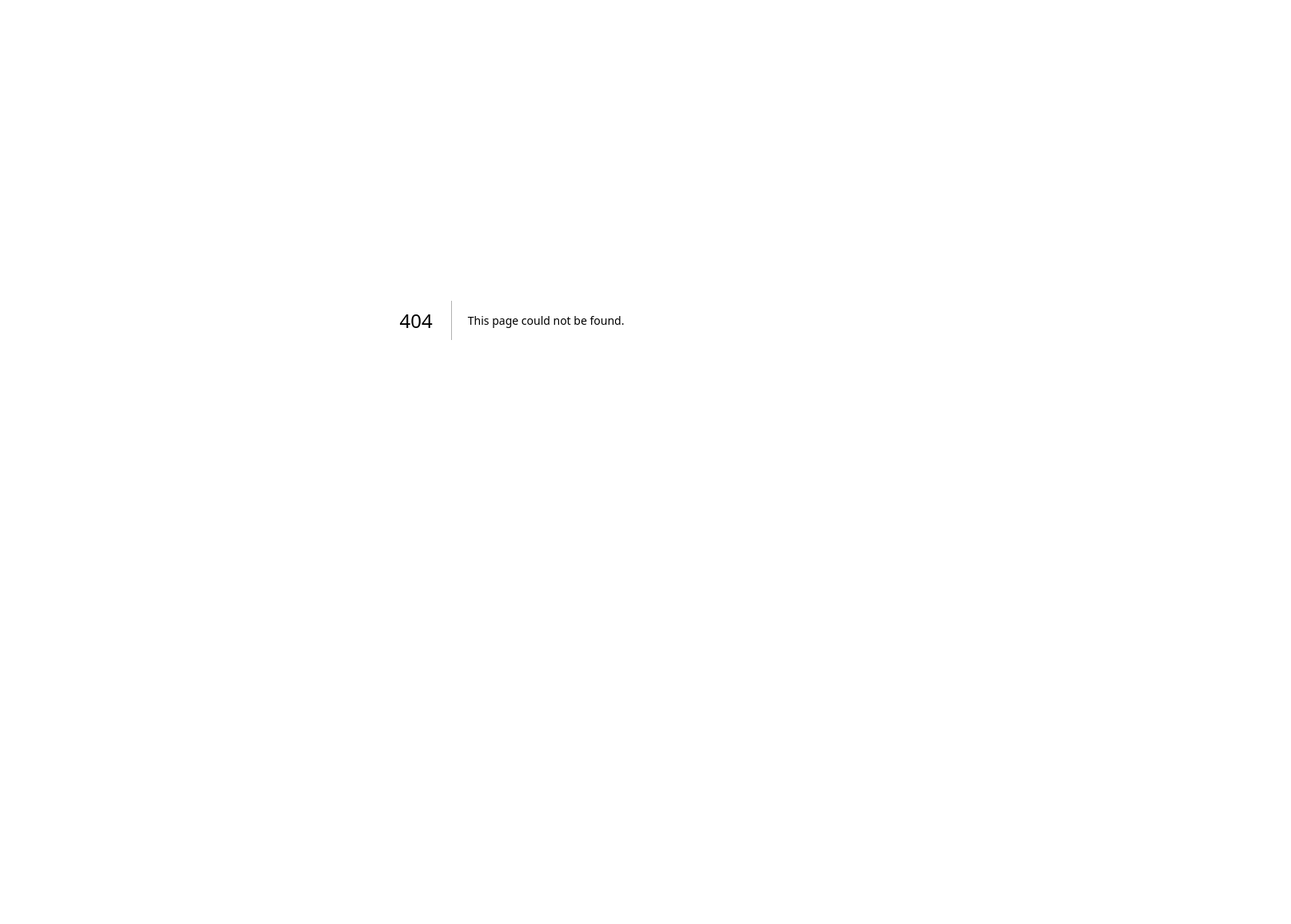
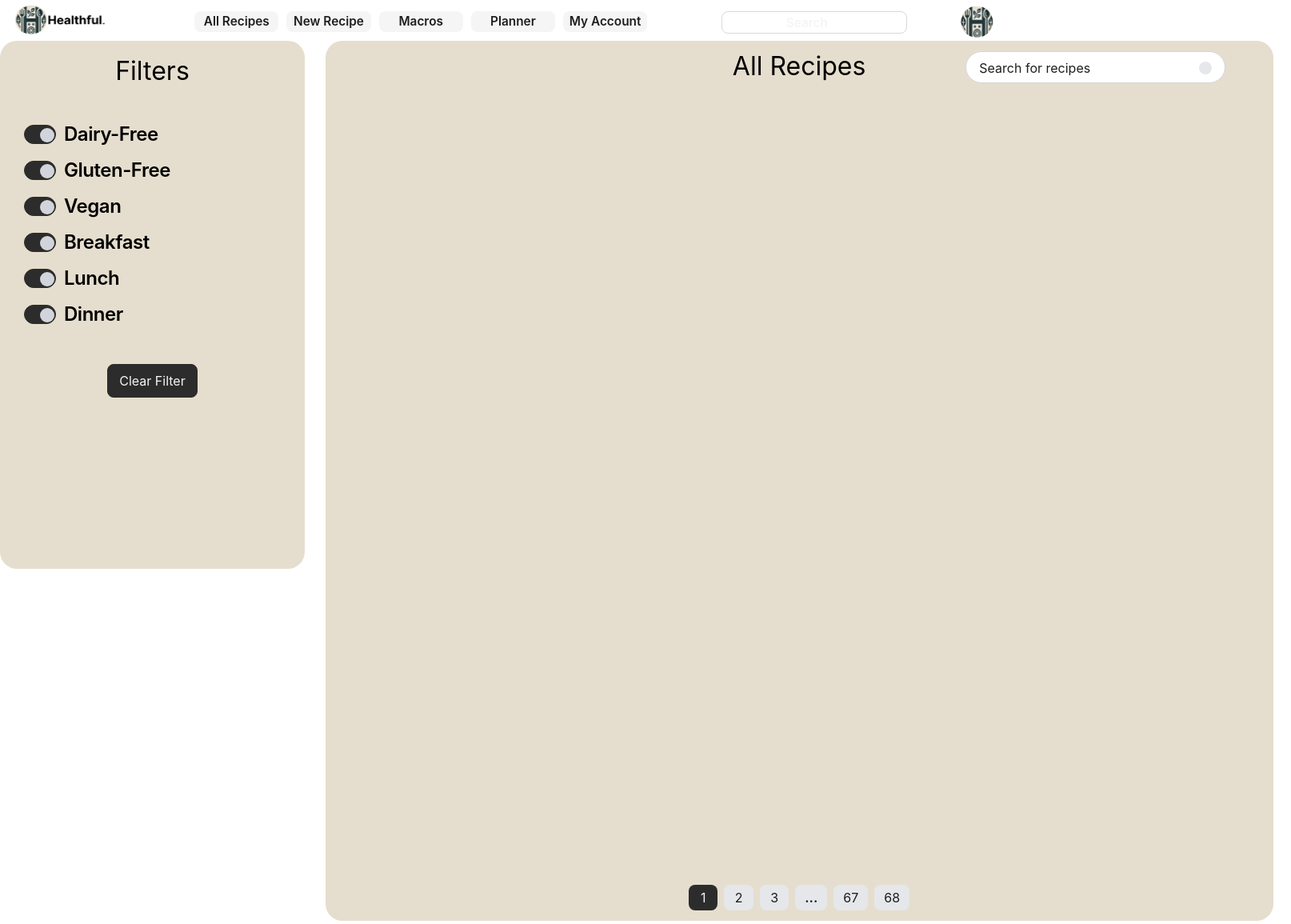
Before and after one commit to itsharryb13/Healthfull, a Next.js app: page /AllRecipePage in a window 1280 px wide. Before the commit this address had no page. Shown: the top 1155 px of the page at 80% size, 1614 px wide, since content can reach past the window. Before the commit the page ends 800 px from the top, so only its background shows below. Built offline with nearby package versions, Linux system fonts and the light colour scheme.

Commit message:
All Recipes, No Recipe Cards Added

```diff
--- /dev/null
+++ b/app/AllRecipePage/page.tsx
@@ -0,0 +1,14 @@
+import { NavBarH } from "../components/Shared/NavbarH";
+import AllRecipes from "../components/AllRecipe/AllRecipes";
+import { Footer } from "../components/Shared/Footer";
+
+const AllRecipePage  = () => {
+    return (
+        <div>
+          <NavBarH/>
+          <AllRecipes/>
+          <Footer/>
+        </div>
+    );
+   };
+   export default AllRecipePage;
--- /dev/null
+++ b/app/components/AllRecipe/AllRecipes.tsx
@@ -0,0 +1,76 @@
+// AllRecipes.js
+export default function AllRecipes() {
+  return (
+    <div className="main-container w-[1614px] h-[1220px] relative mx-auto my-0 flex flex-row gap-[2vw]">
+      {/* Filters Section on the Left */}
+      <div className="w-[381px] h-[660px] bg-[#e5dece] rounded-[21px] pt-[1.5vw] pb-[1vw] flex flex-col items-center relative"> {/* Centered Filters section */}
+        {/* Centered Filters Header */}
+        <span className="block h-[45px] font-['Inter'] text-[32px] font-normal leading-[38.4px] text-[#000] relative text-center whitespace-nowrap z-[1] mt-0 mb-[20px]">
+          Filters
+        </span>
+        {/* Filter Items Left-Aligned */}
+        <div className="w-full flex flex-col items-start pl-[30px] pr-[20px]"> {/* Container for left-aligned items */}
+          {[
+            "Dairy-Free",
+            "Gluten-Free",
+            "Vegan",
+            "Breakfast",
+            "Lunch",
+            "Dinner",
+          ].map((filter, index) => (
+            <span
+              key={index}
+              className="flex items-center h-[25px] font-['Inter'] text-[24px] font-semibold leading-[25px] text-[#000] tracking-[-0.48px] relative text-left whitespace-nowrap z-[27] mt-[20px] mr-0 mb-0 gap-[10px]"
+            >
+              <div className="w-[40px] h-[24px] bg-[#2c2c2c] rounded-full border-solid border border-[#2c2c2c] relative overflow-hidden">
+                <div className="w-[18px] h-[18px] bg-gray-300 rounded-full relative z-[26] mt-[3px] ml-[19px]" />
+              </div>
+              {filter}
+            </span>
+          ))}
+        </div>
+        {/* Centered Clear Filter Button */}
+        <div className="flex w-[113px] pt-[12px] pr-[12px] pb-[12px] pl-[12px] gap-[8px] justify-center items-center flex-nowrap bg-[#2c2c2c] rounded-[8px] border-solid border border-[#2c2c2c] relative overflow-hidden z-[2] mt-[50px]">
+          <span className="h-[16px] shrink-0 basis-auto font-['Inter'] text-[16px] font-normal leading-[16px] text-[#f5f5f5] relative text-center whitespace-nowrap z-[3]">
+            Clear Filter
+          </span>
+        </div>
+      </div>
+
+      {/* All Recipes Section on the Right */}
+      <div className="w-[1185px] h-[1100px] bg-[#e5dece] rounded-[21px] pt-[1vw] pb-[1vw] flex flex-col items-center justify-between">
+        {/* Search Bar and Header */}
+        <div className="relative w-full flex flex-col items-center">
+          <span className="font-['Inter'] text-[32px] font-normal leading-[38.4px] text-[#000] text-center mb-[20px]">
+            All Recipes
+          </span>
+          <div className="flex w-[325px] h-[40px] pt-[14px] pr-[16px] pb-[12px] pl-[16px] gap-[10px] items-center bg-white rounded-full border border-gray-300 absolute top-[-0px] right-[5%] overflow-hidden z-[31]">
+            <span className="h-[16px] grow shrink-0 basis-auto font-['Inter'] text-[16px] font-normal leading-[16px] text-[#1e1e1e] relative text-left whitespace-nowrap z-[32]">
+              Search for recipes
+            </span>
+            <div className="w-[16px] h-[16px] shrink-0 relative overflow-hidden z-[33] bg-gray-200 rounded-full" />
+          </div>
+        </div>
+        {/* Pagination Section Moved Up */}
+        <div className="flex w-[276px] gap-[8px] items-center flex-nowrap relative z-[36] mt-[40px] mx-auto">
+          {["1", "2", "3", "...", "67", "68"].map((item, index) => (
+            <div
+              key={index}
+              className={`flex w-[${item === "..." ? "47px" : "44px"}] pt-[8px] pr-[12px] pb-[8px] pl-[12px] flex-col justify-center items-center ${
+                item === "1" ? "bg-[#2c2c2c]" : "bg-gray-200"
+              } rounded-[8px] relative z-[${37 + index * 2}]`}
+            >
+              <span
+                className={`h-[16px] shrink-0 font-['Inter'] text-[16px] ${
+                  item === "..." ? "font-bold" : "font-normal"
+                } leading-[16px] text-[#${item === "1" ? "f5f5f5" : "1e1e1e"}]`}
+              >
+                {item}
+              </span>
+            </div>
+          ))}
+        </div>
+      </div>
+    </div>
+  );
+}
--- a/app/components/Shared/NavbarH.tsx
+++ b/app/components/Shared/NavbarH.tsx
@@ -47,12 +47,13 @@ export function NavBarH(){
                   </button>
                 </Link>
 
+                <Link href="../../AllRecipePage">
                   <button className='flex w-[9.13%] h-[52.87%] pt-[1vw] pr-[1vw] pb-[1vw] pl-[1vw] gap-[2vw] justify-center items-center flex-nowrap bg-[#f5f5f5]  rounded-[8px] border-none absolute top-[16.22%] left-[10%] z-[7] pointer'>
                     <span className="h-[16px] shrink-0 basis-auto font-['Inter'] text-[1.2vw] font-semibold leading-[16px] text-[#1e1e1e] relative text-left whitespace-nowrap z-[8]">
                       All Recipes
                     </span>
                   </button>
-
+                </Link>
 
                 <div className='flex w-[20.13%] h-[52.87%] pt-[1vw] pr-[1vw] pb-[1vw] pl-[1vw] gap-[2vw] items-center self-stretch shrink-0 flex-nowrap bg-[#fff] rounded-[8px] border-solid border border-[#d9d9d9] absolute overflow-hidden top-[16.22%] right-[12.67%]  z-[7]'>
                   <input className='w-[20.13%] h-[52.87%] shrink-0 bg-transparent border-none' />
--- a/package.json
+++ b/package.json
@@ -10,7 +10,7 @@
   },
   "dependencies": {
     "firebase": "^10.13.2",
-    "next": "14.2.11",
+    "next": "^14.2.13",
     "react": "^18",
     "react-dom": "^18",
     "react-router-dom": "^6.26.2"
```
Also changed, not shown: 1 other file (tests, documents, lock files or other folders).
